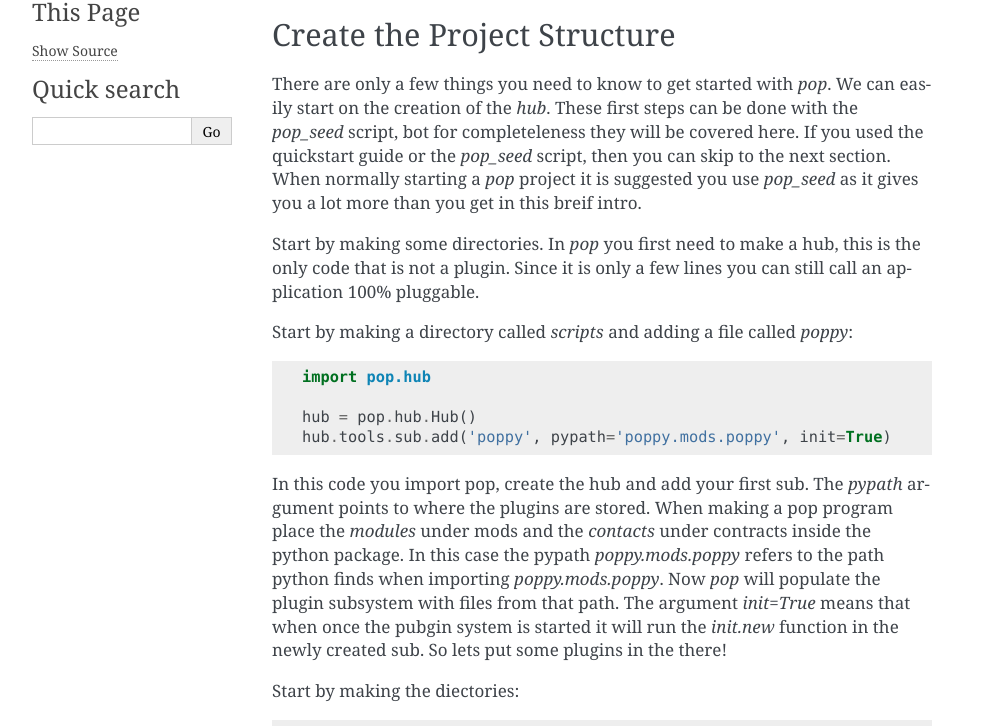
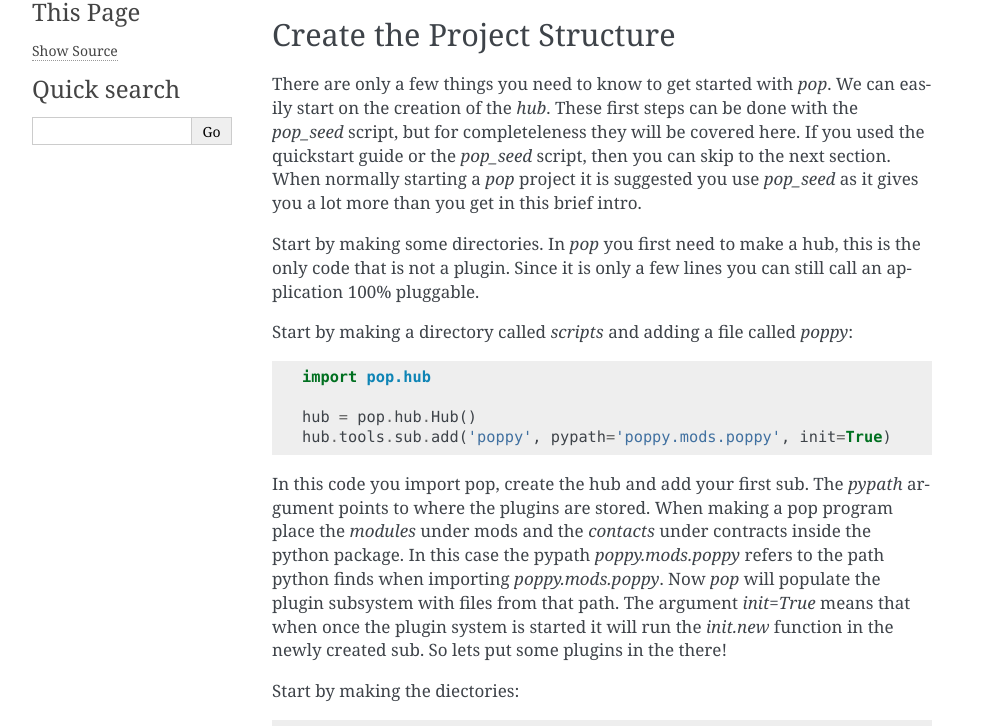
Before and after one commit to vmware-archive/pop, a Sphinx documentation site: the page built from doc/source/topics/basics.rst, in a window 1280 px wide. Shown: the part 215-941 px from the top of the page, without its empty margins (148-1140 px from the left). Built offline with Sphinx 7.4.7, drawn with Linux system fonts in a browser that asks for light colours.

Commit message:
some typo fixes

```diff
--- a/doc/source/index.rst
+++ b/doc/source/index.rst
@@ -10,11 +10,15 @@ Welcome to pop's documentation!
    :maxdepth: 2
 
    topics/quickstart
+   topics/basics
    topics/learning
    topics/pop
    topics/story
+   topics/sub_patterns
    topics/com
    topics/proc
+   topics/conf
+   topics/conf_integrate
 
 
 Indices and tables
--- a/doc/source/topics/basics.rst
+++ b/doc/source/topics/basics.rst
@@ -12,10 +12,10 @@ Create the Project Structure
 
 There are only a few things you need to know to get started with `pop`. We can
 easily start on the creation of the `hub`. These first steps can be done with
-the `pop_seed` script, bot for completeleness they will be covered here. If
+the `pop_seed` script, but for completeleness they will be covered here. If
 you used the quickstart guide or the `pop_seed` script, then you can skip to
 the next section. When normally starting a `pop` project it is suggested you use
-`pop_seed` as it gives you a lot more than you get in this breif intro.
+`pop_seed` as it gives you a lot more than you get in this brief intro.
 
 Start by making some directories. In `pop` you first need to make a hub, this
 is the only code that is not a plugin. Since it is only a few lines you can
@@ -36,7 +36,7 @@ points to where the plugins are stored. When making a pop program place the `mod
 mods and the `contacts` under contracts inside the python package. In this case the pypath
 `poppy.mods.poppy` refers to the path python finds when importing `poppy.mods.poppy`. Now
 `pop` will populate the plugin subsystem with files from that path. The argument `init=True`
-means that when once the pubgin system is started it will run the `init.new` function in
+means that when once the plugin system is started it will run the `init.new` function in
 the newly created sub. So lets put some plugins in the there!
 
 Start by making the diectories:
--- a/doc/source/topics/learning.rst
+++ b/doc/source/topics/learning.rst
@@ -16,7 +16,7 @@ and overencapsulation. When data is tied to a class it becomes isolated, and
 so does the functionality. Instances are like little data prisons. Data should
 be available to the entire program.
 
-Woah you will say! Globals a bad!
+Woah you will say! Globals are bad!
 
 You are right! Arbitrary globals are bad! But namespaces are not. The first
 thing to accept with POP is the global namespace, the `Hub`. The Hub is the
--- a/doc/source/topics/quickstart.rst
+++ b/doc/source/topics/quickstart.rst
@@ -12,7 +12,7 @@ Just pick a directory to start in and run pop_seed:
 
     pop_seed poppy
 
-This command will make a new project called poppy, the sertup.py, requirements.txt, a
+This command will make a new project called poppy, the setup.py, requirements.txt, a
 script to run the project and the directories to hold your first plugin subsystem.
 
 With these assets at hand you can run the application however you please, via system
```
